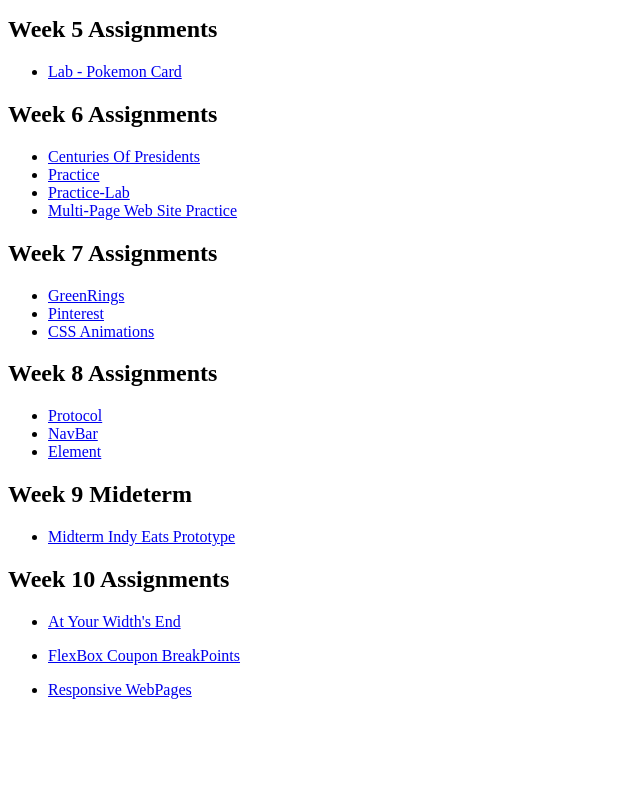
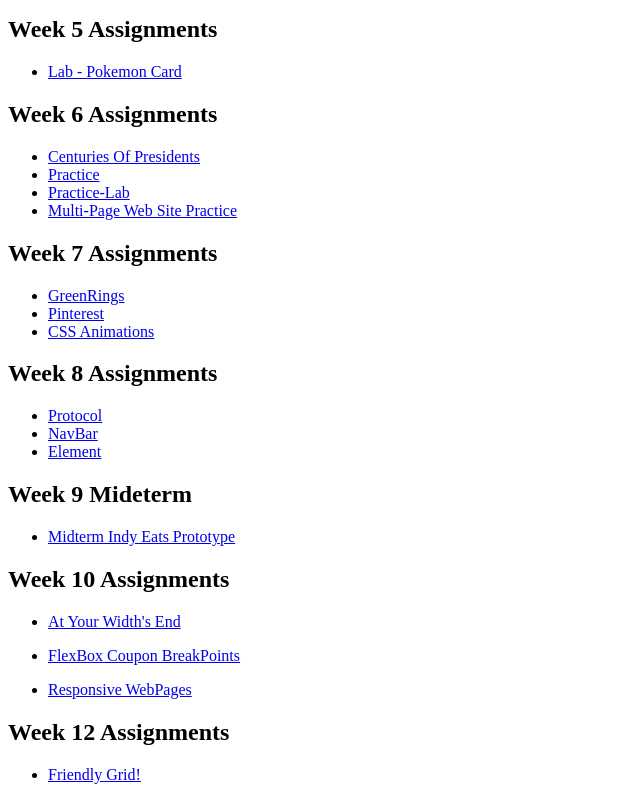
Before and after one commit to NobleC418/Web-Design, a plain HTML site: page index.html in a window 1280 px wide. Shown: the part 513-1313 px from the top of the page, without its empty margins (0-640 px from the left). Before the commit the page ends 1228 px from the top, so only its background shows below. Drawn offline with Linux system fonts and the light colour scheme.

Commit message:
Add Week 12 assignments section to index.html

```diff
--- a/index.html
+++ b/index.html
@@ -80,5 +80,10 @@
     <ul>
         <li><a href="week10/Responsive Webpages/index.html">Responsive WebPages</a></li>
     </ul>
+
+    <h2>Week 12 Assignments</h2>
+    <ul>
+        <li><a href="week12/Friendly Grid!/Friendly Grid!.html">Friendly Grid!</a></li>
+    </ul>
 </body>
 </html>
```
